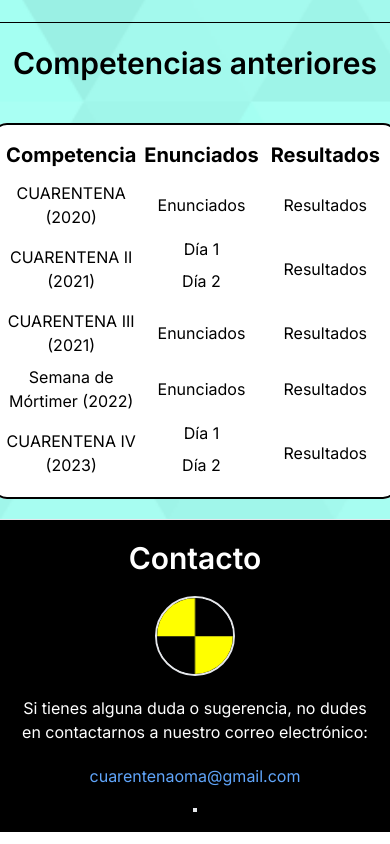
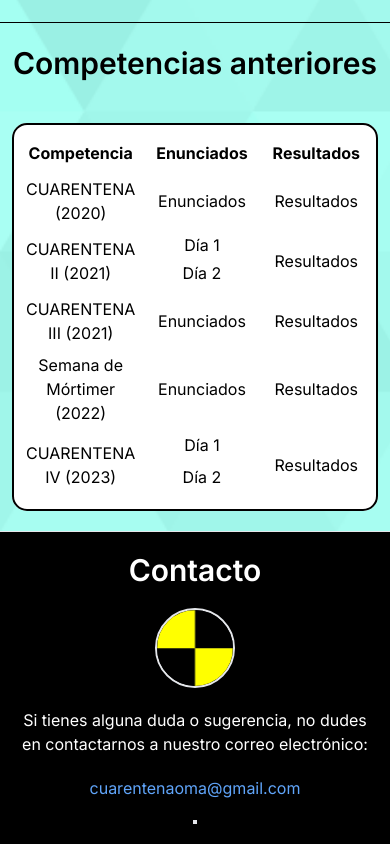
Before and after one commit to UrielJolodovsky/Orden-Mortimeriana-web, a Next.js app in the folder sitio-cuarentena/: page / in a window 390 px wide. Shown: the part 1792-2636 px from the top of the page. Built offline with nearby package versions, Linux system fonts and the light colour scheme.

Commit message:
"Competencias Anteriores" table responsive

```diff
--- a/sitio-cuarentena/package.json
+++ b/sitio-cuarentena/package.json
@@ -13,7 +13,8 @@
     "framer-motion": "10.16.16",
     "next": "13.5.6",
     "react": "^18",
-    "react-dom": "^18"
+    "react-dom": "^18",
+    "swiper": "^11.0.5"
   },
   "devDependencies": {
     "@types/node": "^20",
--- a/sitio-cuarentena/src/components/Quienes-Somos.tsx
+++ b/sitio-cuarentena/src/components/Quienes-Somos.tsx
@@ -1,4 +1,10 @@
-import CardNotice from "./CardNotice";
+import React, { useState } from 'react'
+import { Swiper, SwiperSlide } from "swiper/react"
+import "swiper/css"
+import "swiper/css/effect-coverflow"
+import EffectCoverflow  from "swiper"
+import { Autoplay } from 'swiper/modules'
+import CardNotice from './CardNotice'
 
 
 export default function QuienesSomos() {
@@ -24,7 +30,7 @@ export default function QuienesSomos() {
                     <h1 className="text-center pt-5 pb-5 text-3xl leading-10 font-semibold">Noticias</h1>
                     <div className="flex flex-wrap justify-center items-center mx-10 mb-10 gap-10 relative">
                         {noticias.map((noticia) => (
-                            CardNotice(noticia)
+                                <CardNotice fecha={noticia.fecha} title={noticia.title} noticia={noticia.noticia} />
                         )
                         )}
                     </div>
@@ -32,21 +38,6 @@ export default function QuienesSomos() {
                 <hr className="border-black"></hr>
                 <div id="competencias-anteriores" className="mx-3 flex flex-col justify-center items-center pb-5">
                     <h1 className="text-center pt-5 pb-10 text-3xl leading-10 font-semibold">Competencias anteriores</h1>
-                    {/* Table with results of all olympiads competitions */}
-                    {/* <table className="bg-[#564C4A] m-1 text-center text-white rounded-2xl">
-                        <tbody>
-                            <tr className="">
-                                <td className="w-56"><b>Competencia</b></td>
-                                <td className="w-56"><b>Enunciados</b></td>
-                                <td className="w-56"><b>Resultados</b></td>
-                            </tr>
-                            <tr className="p-1">
-                                <td><p>CUARENTENA (2020)</p></td>
-                                <td><a href="">Enunciados</a></td>
-                                <td><a href="">Resultados</a></td>
-                            </tr>
-                        </tbody>
-                    </table> */}
                     <main className="text-center bg-white rounded-[15px] text-black">
                         <section>
                             {/* Header table */}
@@ -55,7 +46,7 @@ export default function QuienesSomos() {
                             {/* Body table */}
                             <table className="m-2">
                                 <thead className="h-10">
-                                    <tr className="text-xl">
+                                    <tr className="sm:text-xl text-base">
                                         <th className="p-1">Competencia</th>
                                         <th className="w-32 p-1">Enunciados</th>
                                         <th className="p-2">Resultados</th>
@@ -64,32 +55,32 @@ export default function QuienesSomos() {
                                 <tbody className="p-2 m-2">
                                     <tr className="m-3 h-12">
                                         <td className="p-1">CUARENTENA (2020)</td>
-                                        <td className="p-1"><a href="">Enunciados</a></td>
+                                        <td className="p-1 hover:text-blue-700 hover:transition-all hover:ease-in"><a href="enunciados/CUARENTENA I.pdf">Enunciados</a></td>
                                         <td className="p-1"><a href="">Resultados</a></td>
                                     </tr>
                                     <tr className="h-12">
                                         <td className="p-1">CUARENTENA II (2021)</td>
                                         <td className="p-1">
-                                            <a href="" className="">Día 1</a>
-                                            <a className="block p-2" href="">Día 2</a>
+                                            <a href="enunciados/Cuarentena_2_Día1.pdf" className="p-1 hover:text-blue-700 hover:transition-all hover:ease-in">Día 1</a>
+                                            <a className="block p-1 hover:text-blue-700 hover:transition-all hover:ease-in" href="enunciados/Cuarentena_2_Día2.pdf">Día 2</a>
                                         </td>
                                         <td className="p-1"><a href="">Resultados</a></td>
                                     </tr>
                                     <tr className="h-12 m-3">
                                         <td className="p-1">CUARENTENA III (2021)</td>
-                                        <td className="p-1"><a href="">Enunciados</a></td>
+                                        <td className="p-1 hover:text-blue-700 hover:transition-all hover:ease-in"><a href="enunciados/Cuarentena3.pdf">Enunciados</a></td>
                                         <td className="p-1"><a href="">Resultados</a></td>
                                     </tr>
                                     <tr className="h-12 m-3">
                                         <td className="p-1">Semana de Mórtimer (2022)</td>
-                                        <td className="p-1 hover:text-blue-700 hover:transition-all hover:ease-in"><a href="">Enunciados</a></td>
+                                        <td className="p-1 hover:text-blue-700 hover:transition-all hover:ease-in"><a href="enunciados/Semana_de_Mortimer.pdf">Enunciados</a></td>
                                         <td className="p-1"><a href="">Resultados</a></td>
                                     </tr>
                                     <tr className="h-12 m-3">
                                         <td className="p-1">CUARENTENA IV (2023)</td>
                                         <td className="p-1">
-                                            <a href="" className="">Día 1</a>
-                                            <a className="block p-2" href="">Día 2</a>
+                                            <a href="" className="p-1 hover:text-blue-700 hover:transition-all hover:ease-in">Día 1</a>
+                                            <a className="block p-2 hover:text-blue-700 hover:transition-all hover:ease-in" href="">Día 2</a>
                                         </td>
                                         <td className="p-1"><a href="">Resultados</a></td>
                                     </tr>
```
Also changed, not shown: sitio-cuarentena/src/components/CardNotice.tsx (+18 -6 lines), 2 other files (tests, documents, lock files or other folders).
